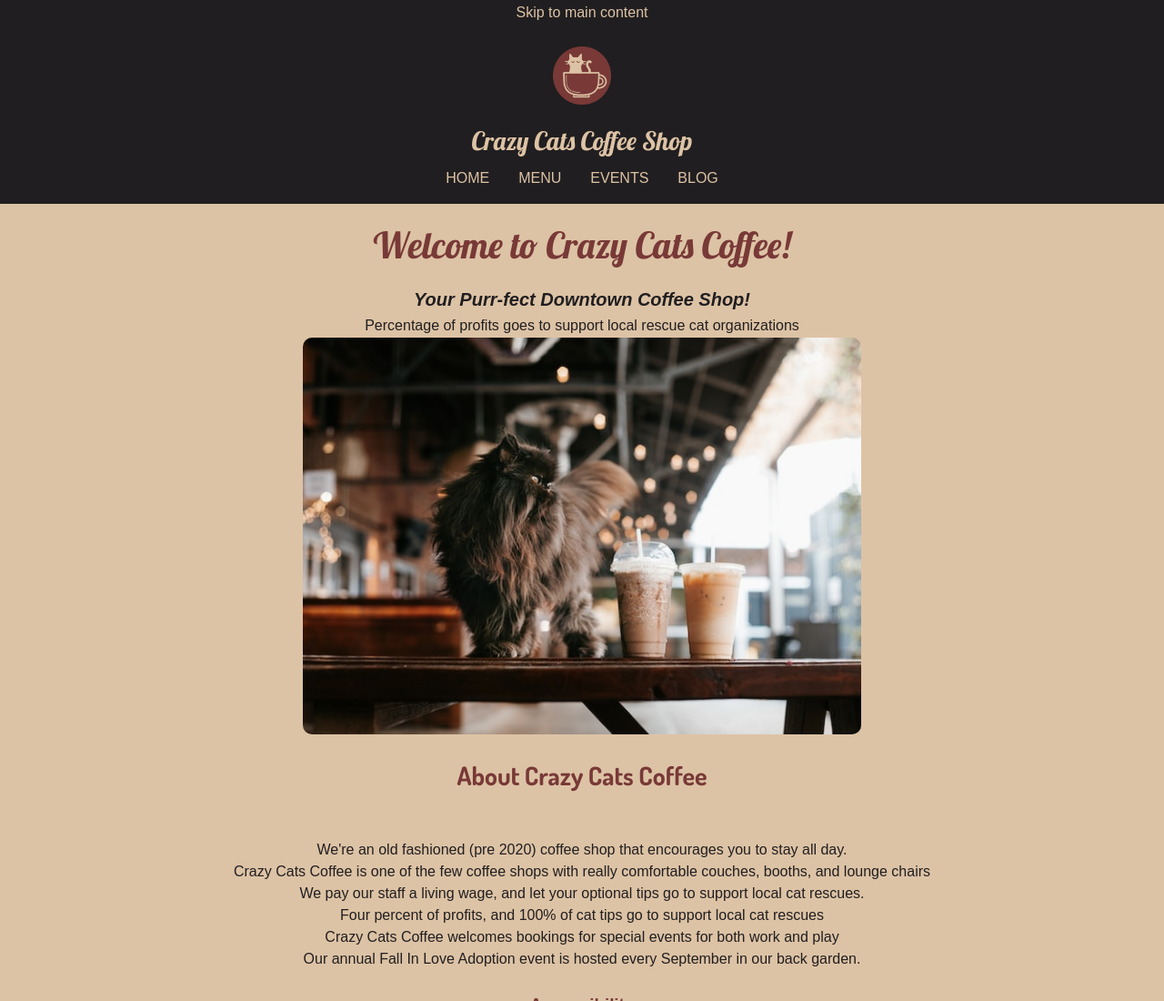
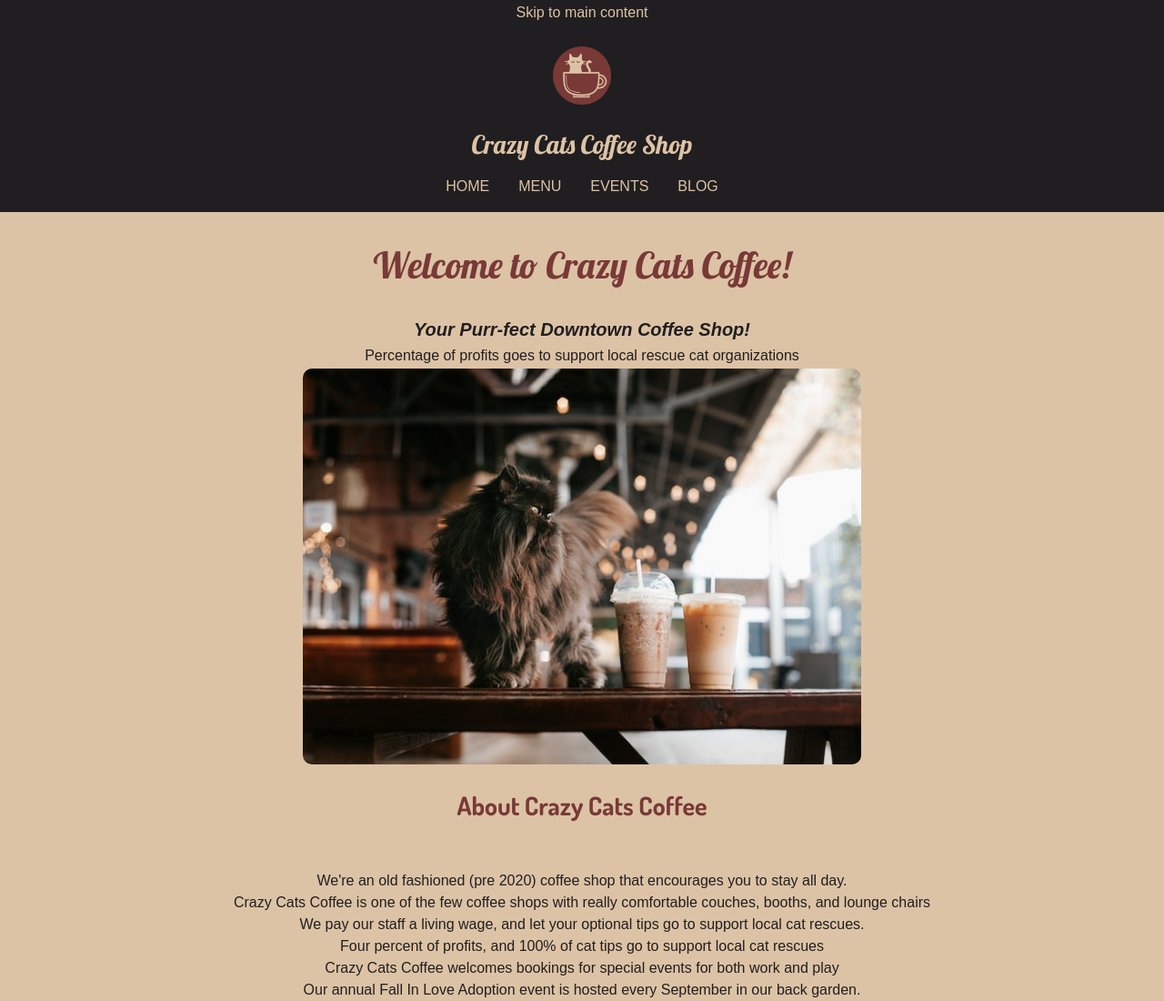
Before and after one commit to Crazy-Cats-Coffee-A11y-Project/CrazyCatsCoffee-Vanilla, a plain HTML site: page index.html in a window 1280 px wide. Shown: the top 1100 px of the page at 91% size. Drawn offline with Linux system fonts and the light colour scheme; a web font is replaced by a local one.

Commit message:
fix h1 line-height

```diff
--- a/styles.css
+++ b/styles.css
@@ -65,6 +65,7 @@ h2 {
 h1 {
     font-family: var(--ff-brand);
     font-size: 2.5rem;
+    line-height: 3.25rem;
 }
 
 h2 {
@@ -233,6 +234,7 @@ blockquote {
 .font--brand-header {
     font-family: var(--ff-brand);
     font-size: 1.75rem;
+    line-height: 2.25rem;
 }
 
 /* .font--like-h2 {
```
